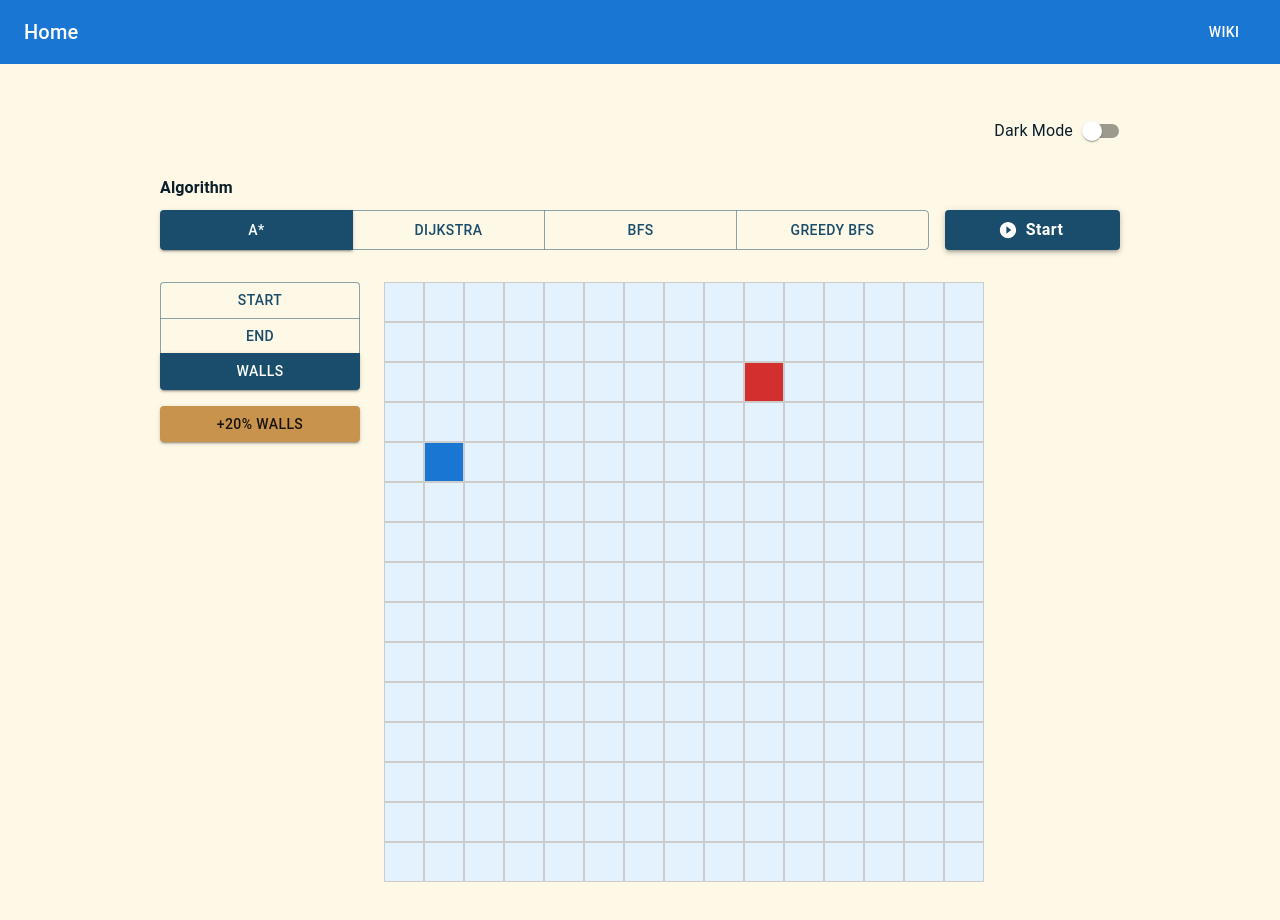
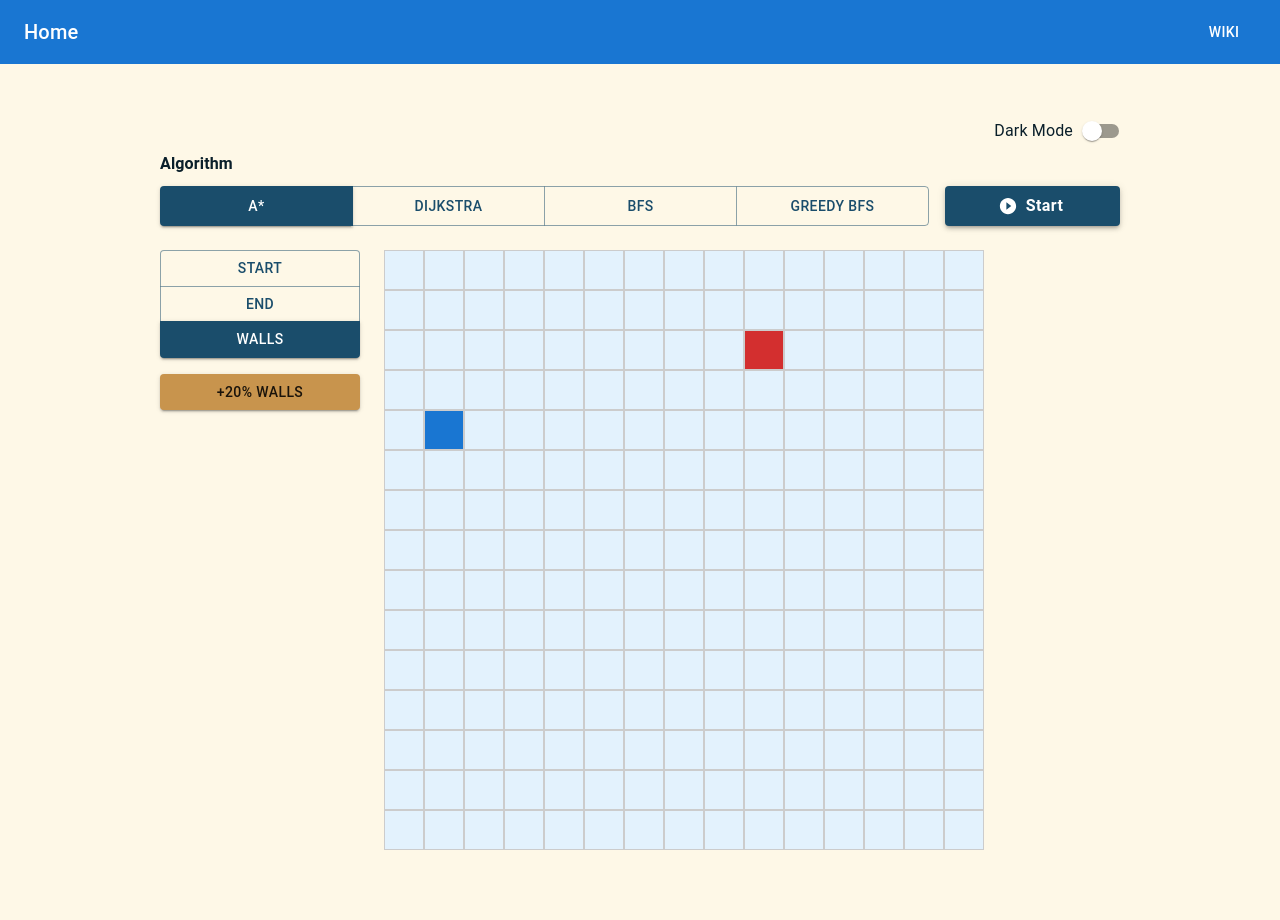
Before and after one commit to kwanlokto/graphing_library, a Next.js app: page / in a window 1280 px wide. Shown: the top 920 px of the page. After the commit the page ends 898 px from the top, so only its background shows below. Built offline with nearby package versions, Linux system fonts and the light colour scheme.

Commit message:
fix and improve padding and margins

```diff
--- a/src/app/page.tsx
+++ b/src/app/page.tsx
@@ -54,9 +54,10 @@ const App = () => {
       {/* Top Row: Algorithm Selector and Theme Toggle */}
       <Stack
         direction={{ xs: "column", sm: "row" }}
-        spacing={{xs: 0, sm: 2}}
+        spacing={{ xs: 0, sm: 2 }}
         justifyContent="space-between"
         sx={{ width: "100%" }}
+        mb={2}
       >
         <AlgorithmSelector algorithm={algorithm} setAlgorithm={setAlgorithm} />
 
--- a/src/ui/run_path_button.tsx
+++ b/src/ui/run_path_button.tsx
@@ -75,7 +75,7 @@ export const RunButton = ({
         sx={{
           color: "text.primary",
           letterSpacing: 0.5,
-          minHeight: "1.75rem", // adjust as needed to match font size
+          minHeight: { sm: "1.75rem" }, // adjust as needed to match font size
         }}
       >
         {pathStatus !== null ? pathStatus : ""}
@@ -90,11 +90,7 @@ export const RunButton = ({
           startIcon={!isRunning ? <IoMdPlayCircle /> : null}
           sx={buttonStyle}
         >
-          {isRunning ? (
-            <CircularProgress size={24} color="inherit" />
-          ) : (
-            "Start"
-          )}
+          {isRunning ? <CircularProgress size={24} color="inherit" /> : "Start"}
         </Button>
       ) : (
         <Button
--- a/src/ui/theme_registry.tsx
+++ b/src/ui/theme_registry.tsx
@@ -70,7 +70,6 @@ export const ThemeRegistry = ({ children }: { children: React.ReactNode }) => {
         }}
       >
         <Stack
-          spacing={3}
           alignItems="center"
           sx={{
             maxWidth: "1280px",
```
